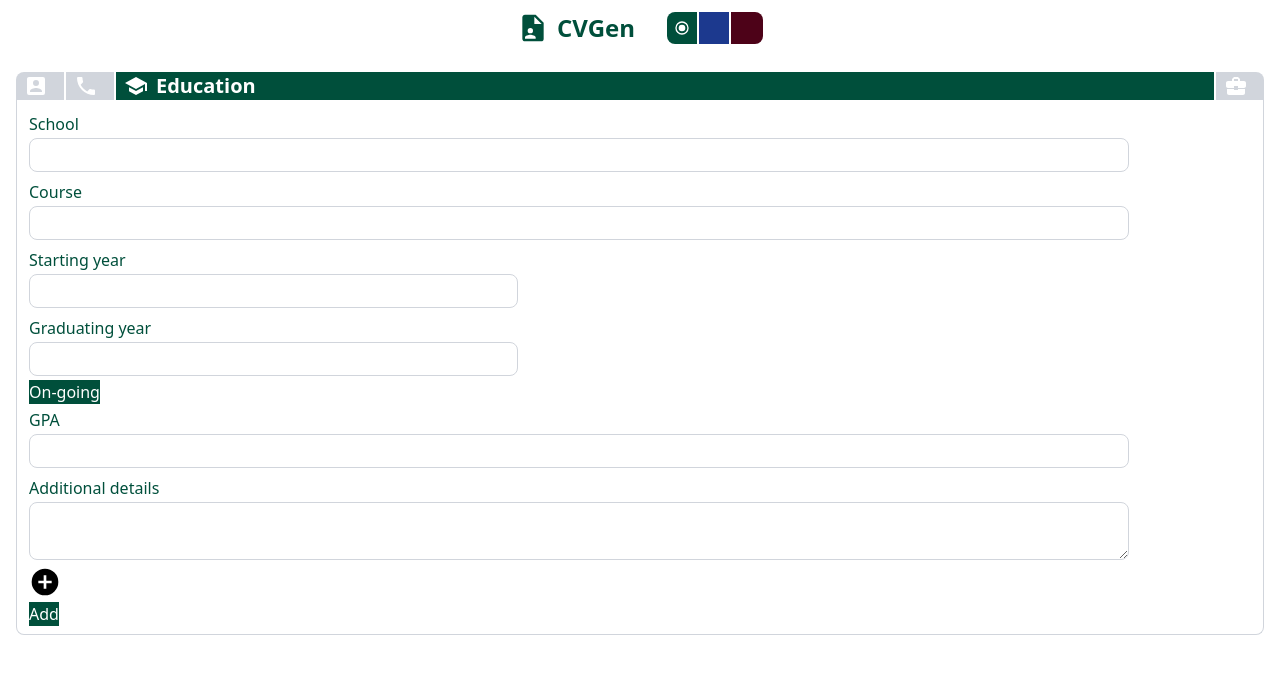
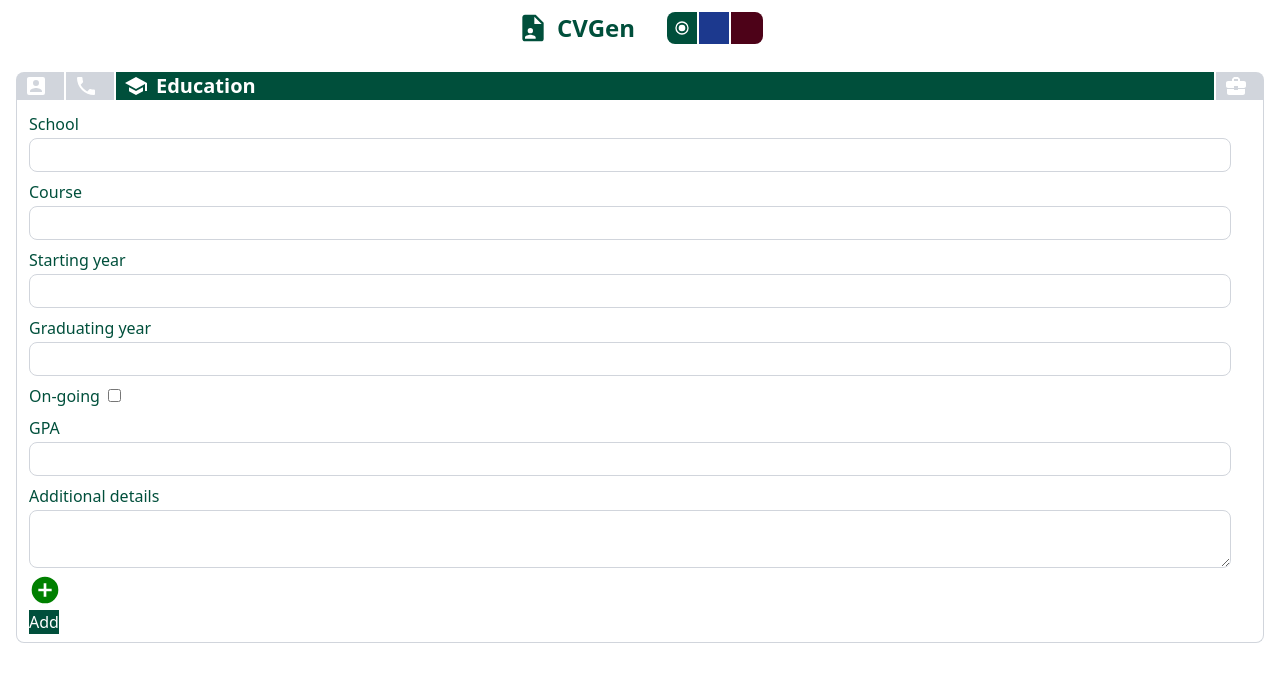
Before and after one commit to gofhilman/cv-application, a React (Vite) app: page / in a window 1280 px wide. Both pictures are taken after a click on the button 1191 px from the left and 86 px from the top of the page. Shown: the top 682 px of the page. Built offline with nearby package versions, Linux system fonts and the light colour scheme.

Commit message:
style: basic style of form body

```diff
--- a/src/components/AdvancedForm.jsx
+++ b/src/components/AdvancedForm.jsx
@@ -63,7 +63,12 @@ export default function AdvancedForm({
           } else {
             return (
               <div key={element.id} className="form-element">
-                <label htmlFor={element.id}>{element.text}</label>
+                <label
+                  htmlFor={element.id}
+                  className={element.type === "checkbox" ? "inline" : ""}
+                >
+                  {element.text}
+                </label>
                 {element.type === "textarea" ? (
                   <div>
                     <textarea
@@ -89,6 +94,7 @@ export default function AdvancedForm({
                         : formAddContent[element.text]
                     }
                     onChange={(event) => handleForm(event, element.text)}
+                    className={element.type === "checkbox" ? "mx-2 w-max" : ""}
                   />
                 )}
               </div>
--- a/src/data/form-details.js
+++ b/src/data/form-details.js
@@ -35,7 +35,7 @@ const formDetails = [
       { text: "Course", type: "text" },
       { text: "Starting year", type: "tel", required: true },
       { text: "Graduating year", type: "tel", required: true },
-      { text: "On-going", type: "button" },
+      { text: "On-going", type: "checkbox" },
       { text: "GPA", type: "number" },
       { text: "Additional details", type: "textarea" },
       { text: "Add", type: "button" },
@@ -50,7 +50,7 @@ const formDetails = [
       { text: "Workplace", type: "text" },
       { text: "Starting year", type: "tel", required: true },
       { text: "End year", type: "tel", required: true },
-      { text: "On-going", type: "button" },
+      { text: "On-going", type: "checkbox" },
       { text: "Job responsibilities", type: "textarea" },
       { text: "Add", type: "button" },
     ],
--- a/src/styles/App.css
+++ b/src/styles/App.css
@@ -6,10 +6,7 @@
   }
   input,
   textarea {
-    @apply w-9/10 rounded-lg border border-gray-300 px-2 py-1;
-  }
-  input[type="tel"] {
-    @apply w-4/10;
+    @apply w-full rounded-lg border border-gray-300 px-2 py-1;
   }
   button {
     @apply bg-[var(--theme-color)] text-white;
--- a/src/styles/FormBody.css
+++ b/src/styles/FormBody.css
@@ -2,7 +2,7 @@
 
 @layer components {
   .form-body {
-    @apply rounded-b-lg border-x border-b border-gray-300 px-3 py-2;
+    @apply rounded-b-lg border-x border-b border-gray-300 pl-3 pr-8 py-2;
   }
   .form-element {
     @apply py-1;
```
Also changed, not shown: src/assets/plus-circle.svg.
